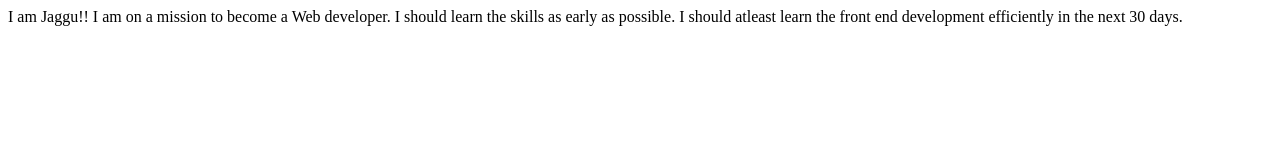
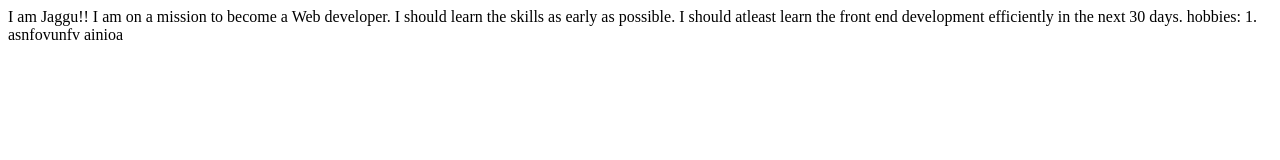
Before and after one commit to Jagadeesh-Jetti/My-portolio, a plain HTML site: page index.html in a window 1280 px wide. Drawn offline with Linux system fonts and the light colour scheme.

Commit message:
docs: added hobbies

```diff
--- a/index.html
+++ b/index.html
@@ -8,5 +8,10 @@
 </head>
 <body>
     I am Jaggu!! I am on a mission to become a Web developer. I should learn the skills as early as possible. I should atleast learn
- the front end development efficiently in the next 30 days.</body>
+ the front end development efficiently in the next 30 days.
+
+ hobbies:
+ 1. asnfovunfv
+ ainioa
+</body>
 </html>
```
